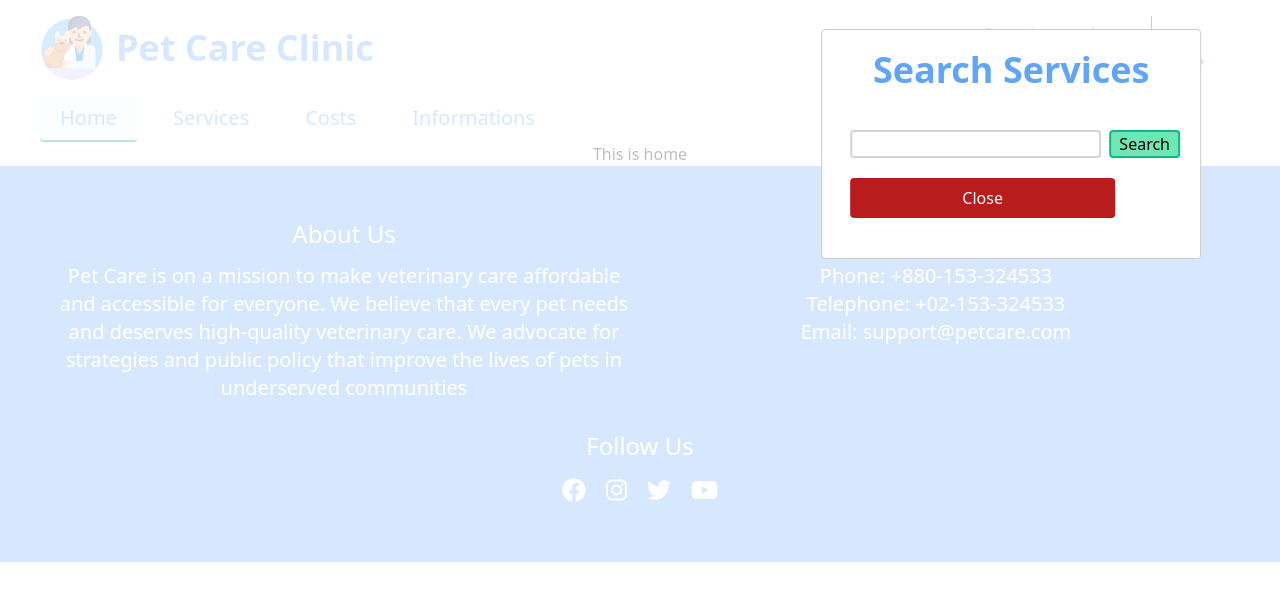
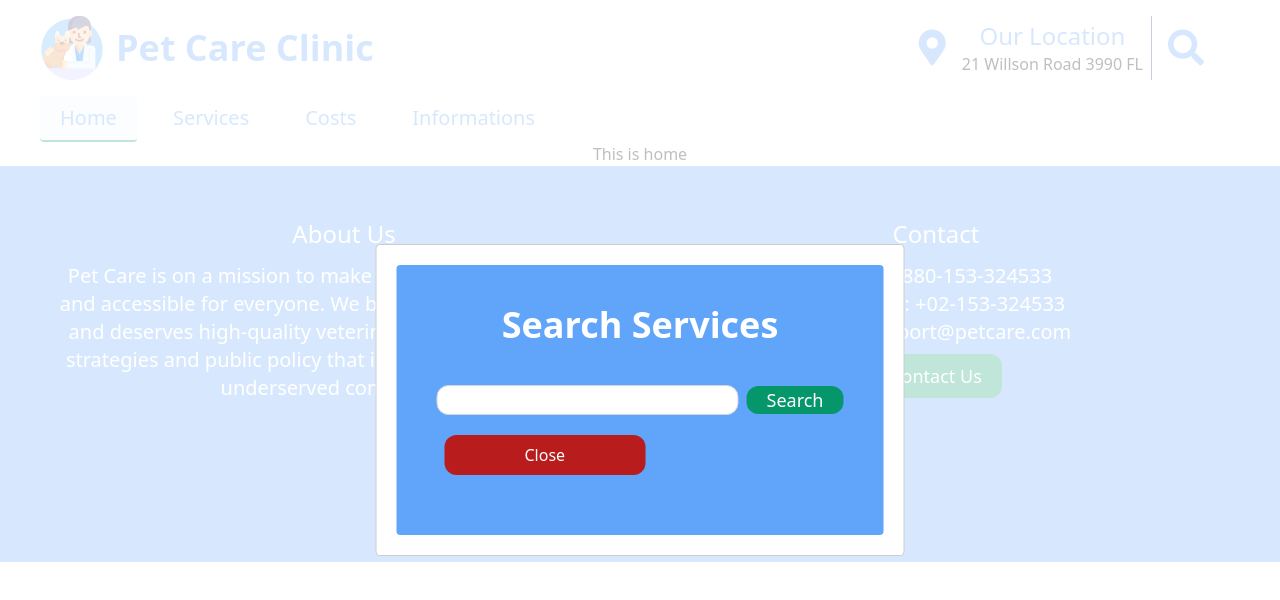
Before and after one commit to IMZihad21/Pet-Care-Clinic, a React (Create React App) app: page / in a window 1280 px wide. Both pictures are taken after a click on the button 1185 px from the left and 48 px from the top of the page. Shown: the top 600 px of the page. Built offline with nearby package versions, Linux system fonts and the light colour scheme.

Commit message:
Tweak already existing components
Signed-off-by: ZèD <imzihad@gmail.com>

```diff
--- a/src/components/Pages/Shared/Footer/Footer.js
+++ b/src/components/Pages/Shared/Footer/Footer.js
@@ -1,24 +1,23 @@
 import React from 'react';
 
 const Footer = () => {
-    const commonH1Style = "text-2xl text-white py-3";
-    const commonPStyle = "text-xl text-white";
     return (
         <div className="bg-blue-400 p-4 md:p-10">
             <div className="md:flex mx-2">
                 <div className="md:w-1/2">
-                    <h1 className={commonH1Style}>About Us</h1>
-                    <p className={commonPStyle}>Pet Care is on a mission to make veterinary care affordable and accessible for everyone. We believe that every pet needs and deserves high-quality veterinary care. We advocate for strategies and public policy that improve the lives of pets in underserved communities</p>
+                    <h1 className="text-2xl text-white py-3">About Us</h1>
+                    <p className="text-xl text-white">Pet Care is on a mission to make veterinary care affordable and accessible for everyone. We believe that every pet needs and deserves high-quality veterinary care. We advocate for strategies and public policy that improve the lives of pets in underserved communities</p>
                 </div>
                 <div className="md:w-1/2">
-                    <h1 className={commonH1Style}>Contact Us</h1>
-                    <p className={commonPStyle}><span>Phone: </span>+880-153-324533</p>
-                    <p className={commonPStyle}><span>Telephone: </span>+02-153-324533</p>
-                    <p className={commonPStyle}><span>Email: </span>support@petcare.com</p>
+                    <h1 className="text-2xl text-white py-3">Contact</h1>
+                    <p className="text-xl text-white"><span>Phone: </span>+880-153-324533</p>
+                    <p className="text-xl text-white"><span>Telephone: </span>+02-153-324533</p>
+                    <p className="text-xl text-white"><span>Email: </span>support@petcare.com</p>
+                    <button className="bg-green-600 rounded-xl px-5 py-2 mt-2 text-lg text-white">Contact Us</button>
                 </div>
             </div>
             <div className="my-4">
-                <h1 className={commonH1Style}>Follow Us</h1>
+                <h1 className="text-2xl text-white py-3">Follow Us</h1>
                 <div className="space-x-5">
                     <a href="#"><i className="fab fa-facebook text-2xl text-white"></i></a>
                     <a href="#"><i className="fab fa-instagram text-2xl text-white"></i></a>
--- a/src/components/Pages/Shared/Header/Header.js
+++ b/src/components/Pages/Shared/Header/Header.js
@@ -6,8 +6,8 @@ const Header = () => {
 
     const customStyles = {
         content: {
-            top: '18%',
-            left: '79%',
+            top: '50%',
+            left: '50%',
             right: 'auto',
             bottom: 'auto',
             marginRight: '-50%',
@@ -49,12 +49,14 @@ const Header = () => {
                     style={customStyles}
                     contentLabel="Search Services"
                 >
-                    <h2 className="mx-3 pb-10 text-center text-4xl text-blue-400 font-bold">Search Services</h2>
-                    <div>
-                        <input className="border-gray-300 border-2 mx-2 px-2 rounded" type="text" />
-                        <button className="bg-green-300 border-green-500 border-2 px-2 rounded">Search</button>
+                    <div className="bg-blue-400 rounded p-10">
+                        <h2 className="mx-3 pb-10 text-center text-4xl text-white font-bold">Search Services</h2>
+                        <div>
+                            <input className="border-gray-300 border mr-2 rounded-xl px-5 text-lg " type="text" />
+                            <button className="bg-green-600 rounded-xl px-5 text-lg text-white">Search</button>
+                        </div>
+                        <button className="mx-2 px-20 py-2 my-5 rounded-xl bg-red-700 text-white" onClick={closeModal}>Close</button>
                     </div>
-                    <button className="mx-2 px-28 py-2 my-5 rounded bg-red-700 text-white" onClick={closeModal}>Close</button>
                 </Modal>
             </div>
         </div>
```
